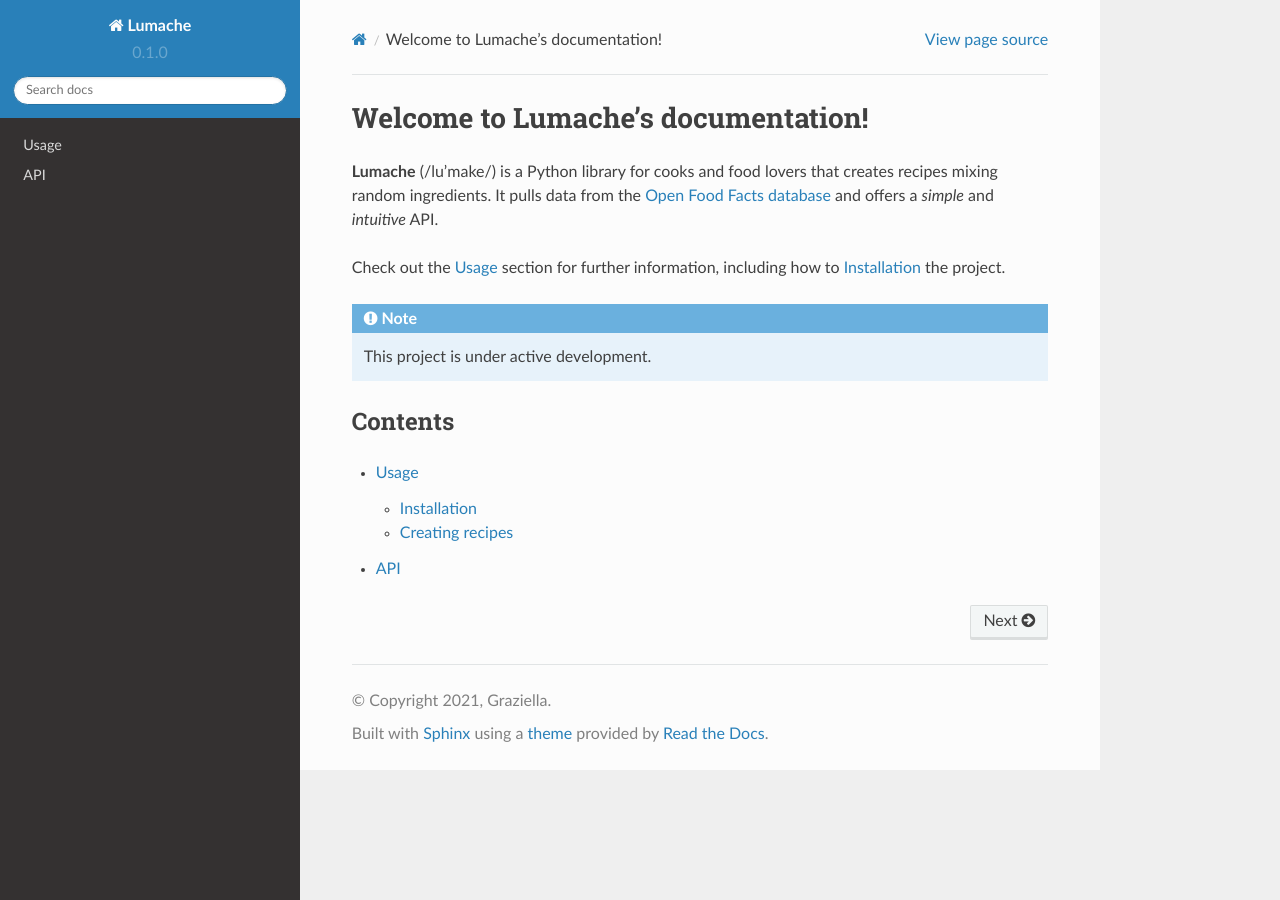
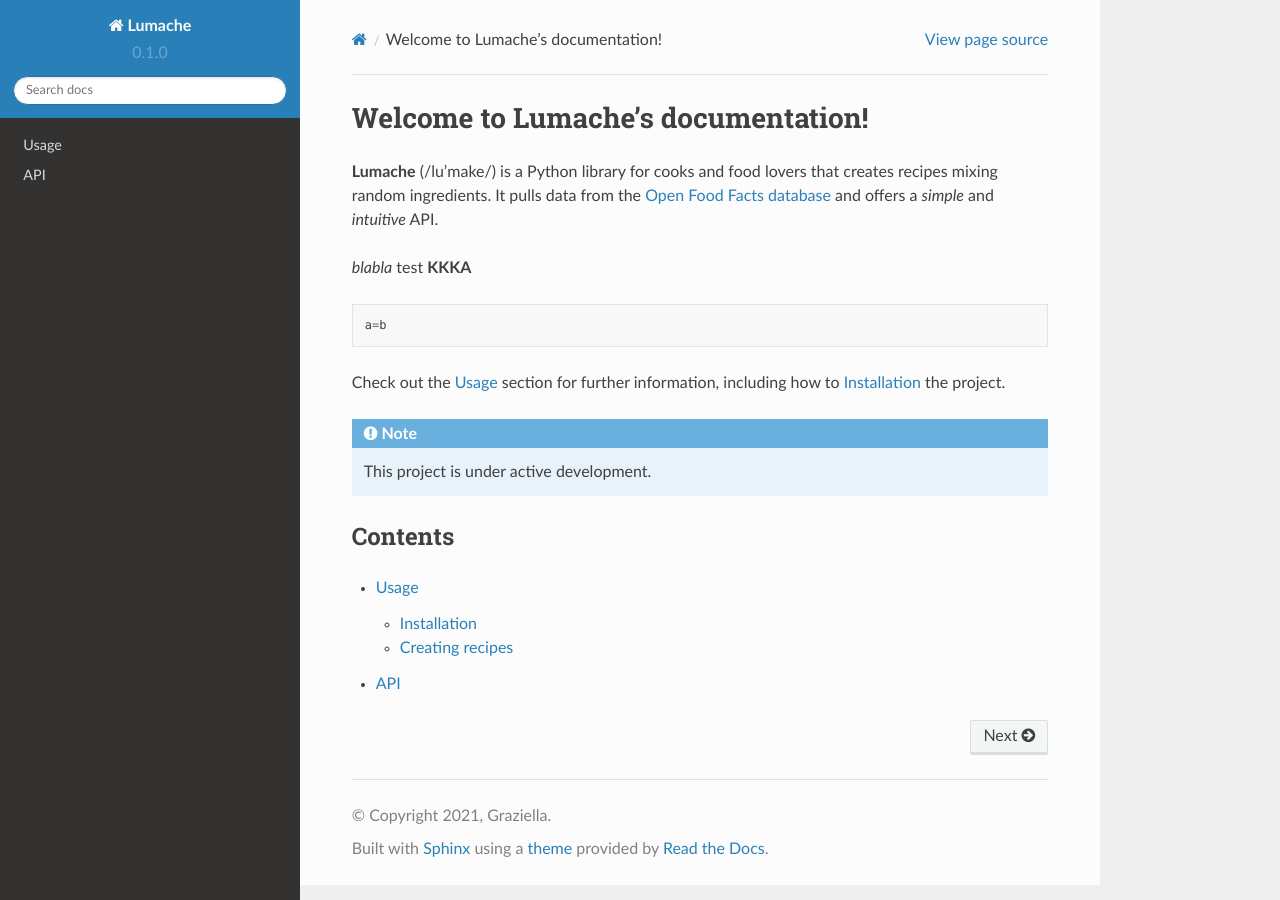
Before and after one commit to apoulain22/TutorialDoc, a Sphinx documentation site: the page built from docs/source/index.rst, in a window 1280 px wide. Built offline with Sphinx 7.4.7 and the Read the Docs theme 2.0.0, drawn with Linux system fonts in a browser that asks for light colours.

Commit message:
Update index.rst

```diff
--- a/docs/source/index.rst
+++ b/docs/source/index.rst
@@ -5,6 +5,12 @@
 that creates recipes mixing random ingredients.
 It pulls data from the `Open Food Facts database <https://world.openfoodfacts.org/>`_
 and offers a *simple* and *intuitive* API.
+
+*blabla* test **KKKA**
+
+.. code-block::
+
+   a=b
 
 Check out the :doc:`usage` section for further information, including
 how to :ref:`installation` the project.
```
